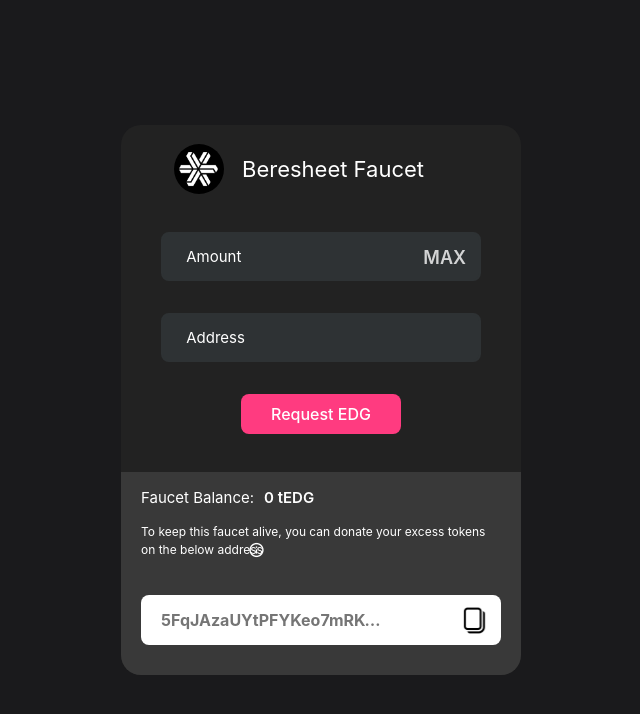
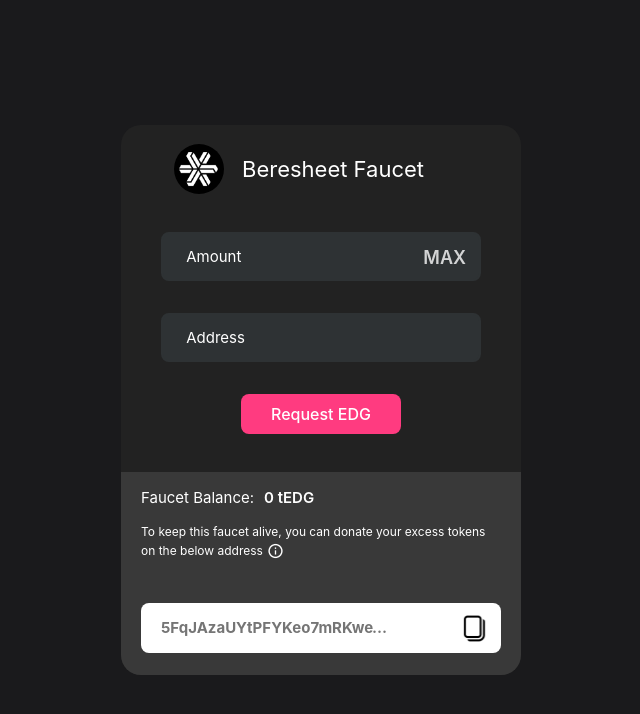
Before and after one commit to edgeware-network/mainnet-faucet, a React (Create React App) app in the folder frontend/: page / in a window 1280 px wide. Shown: the top 714 px of the page, without its empty margins (319-959 px from the left). Built offline with nearby package versions, Linux system fonts and the light colour scheme; no server answers.

Commit message:
fixed infoicon

```diff
--- a/frontend/src/Components/Body.css
+++ b/frontend/src/Components/Body.css
@@ -177,18 +177,19 @@
   font-size: 12px;
   margin-top: 4%;
   color: #FFFFFF;
-  display: flex;
-  justify-content: flex-start;
   text-align: initial;
+}
+
+.infoIcon {
+  width: 17px;
+  height: 24px;
+  display: inline-block;
+  margin: 0px 0px 2px 4px;
   position: relative;
 }
 
-.infoIcon {
-  position: absolute;
-  width: 17px;
-  height: 24px;
-  bottom: -3px;
-  left: 107px;
+.icon {
+  margin: -2px 0px 0px 0px;
 }
 
 .tooltipText {
@@ -234,7 +235,7 @@
 .faucetAddress {
   padding-left: 20px;
   color: #757575;
-  font-size: 15;
+  font-size: 15px;
   font-weight: bold;
   width: 250px;
   overflow: hidden;
--- a/frontend/src/Components/Body.tsx
+++ b/frontend/src/Components/Body.tsx
@@ -66,15 +66,12 @@
   }
 
   async function getFaucetBalance() {
-    console.log("Faucet balance");
-
     await fetch('https://beresheet-faucet.herokuapp.com/api/faucetinfo')
         .then((res) => res.json())
         .then((res: any) => {
           setFaucetBalance(res.balance ? res.balance : 0);
           setFaucetAddress(res.address ? res.address : faucetAddress);
           setLimit(res.max ? res.max : 10);
-          console.log(res.balance, res.address, res.max)
         })
         .catch((err) => {
           console.log(err);
```
